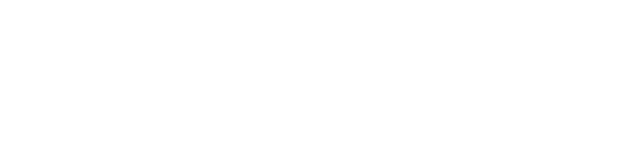
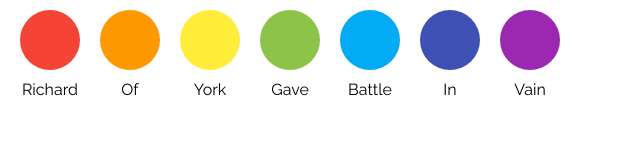
Before and after one commit to mokis3k/FE-pro, a plain HTML site: page index.html in a window 1280 px wide. Shown: the whole page, without its empty margins (0-640 px from the left). Drawn offline with Linux system fonts and the light colour scheme.

Commit message:
assembling

```diff
--- a/index.html
+++ b/index.html
@@ -5,11 +5,23 @@
     <meta charset="UTF-8">
     <meta http-equiv="X-UA-Compatible" content="IE=edge">
     <meta name="viewport" content="width=device-width, initial-scale=1.0">
+    <link rel="stylesheet" href="./style.css">
     <title>Document</title>
 </head>
 
 <body>
-    <script src="./script.js"></script>
+    <div class="color-circles">
+        <div class="color" style="background-color: #F54336"></div>
+        <div class="color" style="background-color: #FF9901"></div>
+        <div class="color" style="background-color: #FFEC3B"></div>
+        <div class="color" style="background-color: #8CC44A"></div>
+        <div class="color" style="background-color: #03AAF4"></div>
+        <div class="color" style="background-color: #4051B6"></div>
+        <div class="color" style="background-color: #9C27B0"></div>
+    </div>
+    <div class="color-names">
+        <script src="./script.js"></script>
+    </div>
 </body>
 
 </html>
--- a/script.js
+++ b/script.js
@@ -0,0 +1,24 @@
+hero = ['Ivan'];
+native = ['York','Of'];
+destination = ['Poltava','In'];
+
+// ['Richard','Of','York','Gave','Battle','In','Vain']
+rainbow = destination.concat(native, hero).reverse();
+
+// Ivan -> Richard
+richard = rainbow.shift();
+richard = `Richard`
+rainbow.unshift(richard);
+
+// + Gave Battle
+rainbow.splice(3, 0, `Gave`, `Battle`);
+
+// Poltava -> Vain
+vain = rainbow.pop();
+vain = `Vain`
+rainbow.push(vain);
+
+
+for (i=0; i<rainbow.length; i++) {
+    document.write(`<span class="name">${rainbow[i]}</span>`)
+}
--- /dev/null
+++ b/style.css
@@ -0,0 +1,31 @@
+@font-face {
+    font-family: "Raleway";
+    src: url("./fonts/Raleway/Raleway-Regular.woff2") format("woff2");
+    font-weight: 400;
+}
+
+* {
+    padding: 0;
+    margin: 0;
+    font-family: "Raleway";
+}
+
+.color-circles, .color-names {
+    display: flex;
+    flex-direction: row;
+    margin-top: 10px;
+}
+
+.color {
+    width: 60px;
+    height: 60px;
+    border-radius: 50%;
+    margin-left: 20px;
+}
+
+.name {
+    display: block;
+    text-align: center;
+    width: 60px;
+    margin-left: 20px;
+}
```
Also changed, not shown: fonts/Raleway/Raleway-Regular.woff2 (added).
